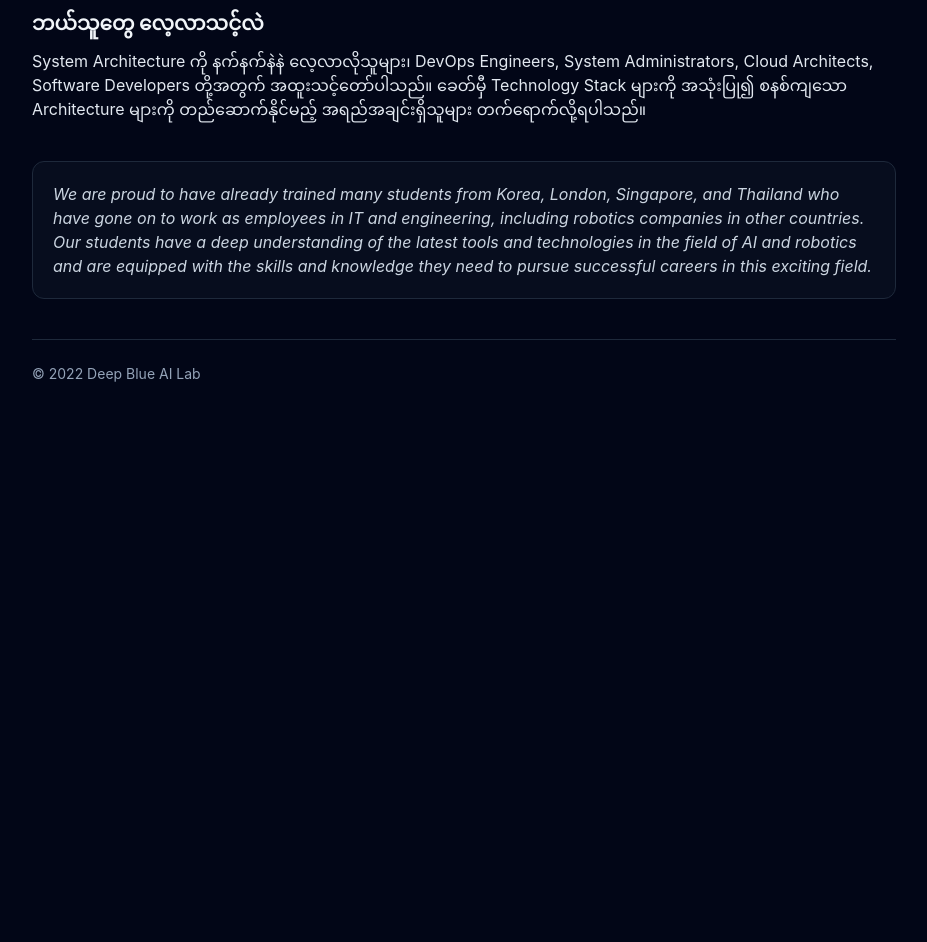
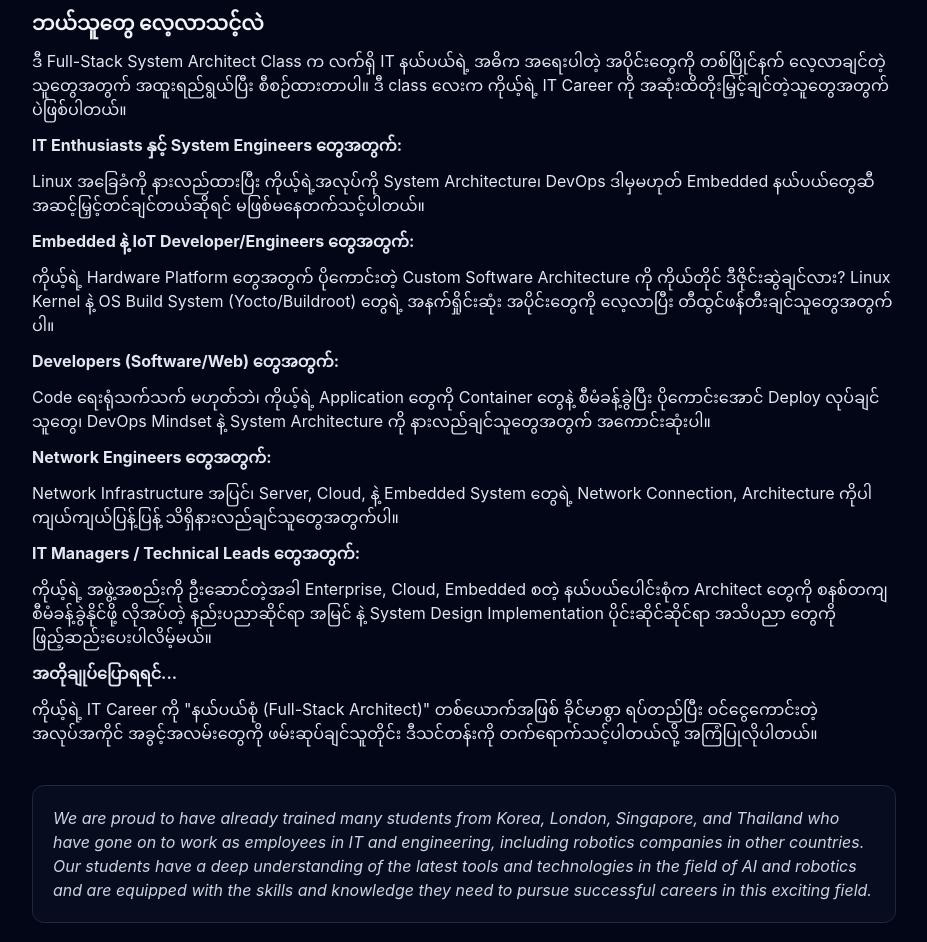
Before and after one commit to geommax/deepblue.github.io, a plain HTML site: page courses/026-full-stack-system-architect-class.html in a window 1280 px wide. Shown: the part 2940-3882 px from the top of the page, without its empty margins (176-1103 px from the left). Before the commit the page ends 3348 px from the top, so only its background shows below. Drawn offline with nearby package versions, Linux system fonts and the light colour scheme.

Commit message:
full-stack-system-architect

```diff
--- a/courses/026-full-stack-system-architect-class.html
+++ b/courses/026-full-stack-system-architect-class.html
@@ -111,9 +111,9 @@
 
       <!-- Learning Style and Fees -->
       <section class="mt-8">
-        <h2 class="text-xl font-bold">Class Fees</h2>
+        <h2 class="text-xl font-bold">Class Type and Fees</h2>
         <div class="mt-4 rounded-lg border border-slate-800 bg-slate-900/40 p-4">
-          <p class="font-semibold">Total Course Fee</p>
+          <p class="font-semibold">Zoom Class Only</p>
           <p class="text-slate-300 text-sm">650,000 MMK</p>
         </div>
         <div class="mt-4 rounded-lg border border-amber-500/30 bg-amber-500/10 p-4 text-amber-200">
@@ -148,7 +148,25 @@
       <section class="mt-10">
         <h2 class="text-xl font-bold">ဘယ်သူတွေ လေ့လာသင့်လဲ</h2>
         <div class="mt-3 space-y-3 text-slate-200">
-          <p>System Architecture ကို နက်နက်နဲနဲ လေ့လာလိုသူများ၊ DevOps Engineers, System Administrators, Cloud Architects, Software Developers တို့အတွက် အထူးသင့်တော်ပါသည်။ ခေတ်မှီ Technology Stack များကို အသုံးပြု၍ စနစ်ကျသော Architecture များကို တည်ဆောက်နိုင်မည့် အရည်အချင်းရှိသူများ တက်ရောက်လို့ရပါသည်။</p>
+          <p>ဒီ Full-Stack System Architect Class က လက်ရှိ IT နယ်ပယ်ရဲ့ အဓိက အရေးပါတဲ့ အပိုင်းတွေကို တစ်ပြိုင်နက် လေ့လာချင်တဲ့သူတွေအတွက် အထူးရည်ရွယ်ပြီး စီစဉ်ထားတာပါ။ ဒီ class လေးက ကိုယ့်ရဲ့ IT Career ကို အဆုံးထိတိုးမြှင့်ချင်တဲ့သူတွေအတွက်ပဲဖြစ်ပါတယ်။</p>
+
+          <p><strong>IT Enthusiasts နှင့် System Engineers တွေအတွက်:</strong></p>
+          <p>Linux အခြေခံကို နားလည်ထားပြီး ကိုယ့်ရဲ့အလုပ်ကို System Architecture၊ DevOps ဒါမှမဟုတ် Embedded နယ်ပယ်တွေဆီ အဆင့်မြှင့်တင်ချင်တယ်ဆိုရင် မဖြစ်မနေတက်သင့်ပါတယ်။</p>
+
+          <p><strong>Embedded နဲ့ IoT Developer/Engineers တွေအတွက်:</strong></p>
+          <p>ကိုယ့်ရဲ့ Hardware Platform တွေအတွက် ပိုကောင်းတဲ့ Custom Software Architecture ကို ကိုယ်တိုင် ဒီဇိုင်းဆွဲချင်လား? Linux Kernel နဲ့ OS Build System (Yocto/Buildroot) တွေရဲ့ အနက်ရှိုင်းဆုံး အပိုင်းတွေကို လေ့လာပြီး တီထွင်ဖန်တီးချင်သူတွေအတွက်ပါ။</p>
+
+          <p><strong>Developers (Software/Web) တွေအတွက်:</strong></p>
+          <p>Code ရေးရုံသက်သက် မဟုတ်ဘဲ၊ ကိုယ့်ရဲ့ Application တွေကို Container တွေနဲ့ စီမံခန့်ခွဲပြီး ပိုကောင်းအောင် Deploy လုပ်ချင်သူတွေ၊ DevOps Mindset နဲ့ System Architecture ကို နားလည်ချင်သူတွေအတွက် အကောင်းဆုံးပါ။</p>
+
+          <p><strong>Network Engineers တွေအတွက်:</strong></p>
+          <p>Network Infrastructure အပြင်၊ Server, Cloud, နဲ့ Embedded System တွေရဲ့ Network Connection, Architecture ကိုပါ ကျယ်ကျယ်ပြန့်ပြန့် သိရှိနားလည်ချင်သူတွေအတွက်ပါ။</p>
+
+          <p><strong>IT Managers / Technical Leads တွေအတွက်:</strong></p>
+          <p>ကိုယ့်ရဲ့ အဖွဲ့အစည်းကို ဦးဆောင်တဲ့အခါ Enterprise, Cloud, Embedded စတဲ့ နယ်ပယ်ပေါင်းစုံက Architect တွေကို စနစ်တကျ စီမံခန့်ခွဲနိုင်ဖို့ လိုအပ်တဲ့ နည်းပညာဆိုင်ရာ အမြင် နဲ့ System Design Implementation ပိုင်းဆိုင်ဆိုင်ရာ အသိပညာ တွေကို ဖြည့်ဆည်းပေးပါလိမ့်မယ်။</p>
+
+          <p><strong>အတိုချုပ်ပြောရရင်...</strong></p>
+          <p>ကိုယ့်ရဲ့ IT Career ကို "နယ်ပယ်စုံ (Full-Stack Architect)" တစ်ယောက်အဖြစ် ခိုင်မာစွာ ရပ်တည်ပြီး ဝင်ငွေကောင်းတဲ့ အလုပ်အကိုင် အခွင့်အလမ်းတွေကို ဖမ်းဆုပ်ချင်သူတိုင်း ဒီသင်တန်းကို တက်ရောက်သင့်ပါတယ်လို့ အကြံပြုလိုပါတယ်။</p>
         </div>
       </section>
 
```
